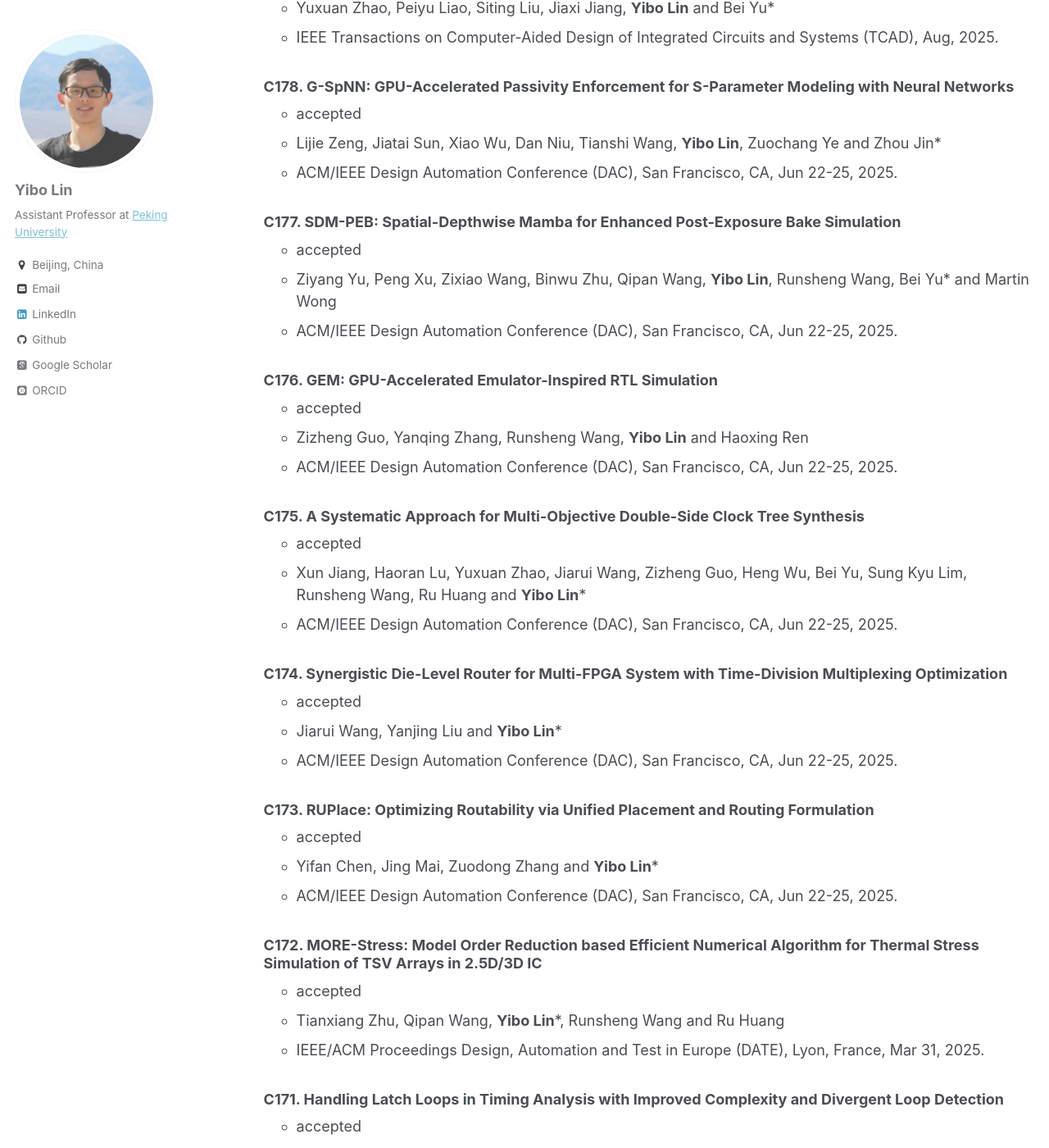
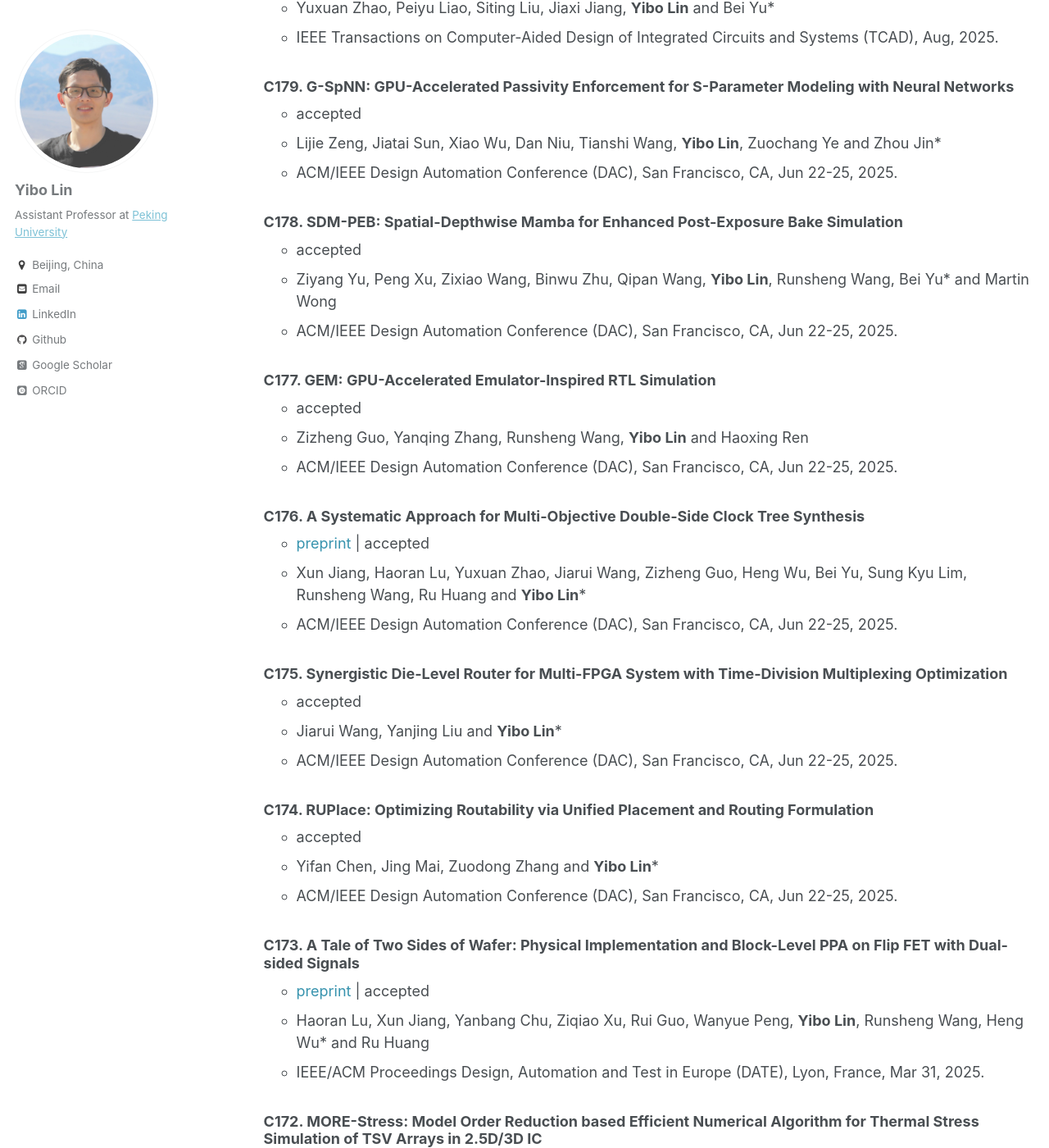
Before and after one commit to limbo018/limbo018.github.io, a Jekyll site: the page built from _pages/publications.md, in a window 1280 px wide and 1400 px high, scrolled down 1147 px. Shown: the whole window at 82% size. Built offline with Jekyll 4.4.1, drawn with Linux system fonts in a browser that asks for light colours; some web fonts are replaced; some of the changed text lies outside the part shown.

Commit message:
add date2025 ffet paper

```diff
--- a/_pages/publications.md
+++ b/_pages/publications.md
@@ -20,59 +20,64 @@ Conference and Journal Papers
 
 * 2025
 
-  ### J183. [Sign-off Timing Considerations via Concurrent Routing Topology Optimization](https://doi.org/10.1109/TCAD.2024.3506216)
+  ### J184. [Sign-off Timing Considerations via Concurrent Routing Topology Optimization](https://doi.org/10.1109/TCAD.2024.3506216)
      * accepted
      * Siting Liu, Ziyi Wang, Fangzhou Liu, **Yibo Lin**, Bei Yu\* and Martin Wong
      * IEEE Transactions on Computer-Aided Design of Integrated Circuits and Systems (TCAD), 2025.
 
-  ### J182. [PDNNet: PDN-Aware GNN-CNN Heterogeneous Network for Dynamic IR Drop Prediction](https://doi.org/10.1109/TCAD.2024.3509796)
+  ### J183. [PDNNet: PDN-Aware GNN-CNN Heterogeneous Network for Dynamic IR Drop Prediction](https://doi.org/10.1109/TCAD.2024.3509796)
      * accepted
      * Yuxiang Zhao, Zhuomin Chai, Xun Jiang, **Yibo Lin**\*, Runsheng Wang and Ru Huang
      * IEEE Transactions on Computer-Aided Design of Integrated Circuits and Systems (TCAD), 2025.
 
-  ### J181. A Unified Deep Reinforcement Learning Approach for Constructing Rectilinear and Octilinear Steiner Minimum Tree
+  ### J182. A Unified Deep Reinforcement Learning Approach for Constructing Rectilinear and Octilinear Steiner Minimum Tree
      * accepted
      * Zhenkun Lin, Genggeng Liu\*, Xing Huang, **Yibo Lin**, Jixin Zhang, Wenhao Liu and Ting-Chi Wang
      * IEEE Transactions on Computer-Aided Design of Integrated Circuits and Systems (TCAD), 2025.
 
-  ### J180. LayoutCopilot: An LLM-powered Multi-agent Collaborative Framework for Interactive Analog Layout Design
+  ### J181. LayoutCopilot: An LLM-powered Multi-agent Collaborative Framework for Interactive Analog Layout Design
      * accepted
      * Bingyang Liu, Haoyi Zhang, Xiaohan Gao, Zichen Kong, Xiyuan Tang, **Yibo Lin**\*, Runsheng Wang and Ru Huang
      * IEEE Transactions on Computer-Aided Design of Integrated Circuits and Systems (TCAD), 2025.
 
-  ### J179. [Analytical Heterogeneous Die-to-Die 3D Placement With Macros](https://doi.org/10.1109/TCAD.2024.3444716)
+  ### J180. [Analytical Heterogeneous Die-to-Die 3D Placement With Macros](https://doi.org/10.1109/TCAD.2024.3444716)
      * Yuxuan Zhao, Peiyu Liao, Siting Liu, Jiaxi Jiang, **Yibo Lin** and Bei Yu\*
      * IEEE Transactions on Computer-Aided Design of Integrated Circuits and Systems (TCAD), Aug, 2025.
 
-  ### C178. G-SpNN: GPU-Accelerated Passivity Enforcement for S-Parameter Modeling with Neural Networks
+  ### C179. G-SpNN: GPU-Accelerated Passivity Enforcement for S-Parameter Modeling with Neural Networks
      * accepted
      * Lijie Zeng, Jiatai Sun, Xiao Wu, Dan Niu, Tianshi Wang, **Yibo Lin**, Zuochang Ye and Zhou Jin\*
      * ACM/IEEE Design Automation Conference (DAC), San Francisco, CA, Jun 22-25, 2025.
 
-  ### C177. SDM-PEB: Spatial-Depthwise Mamba for Enhanced Post-Exposure Bake Simulation
+  ### C178. SDM-PEB: Spatial-Depthwise Mamba for Enhanced Post-Exposure Bake Simulation
      * accepted
      * Ziyang Yu, Peng Xu, Zixiao Wang, Binwu Zhu, Qipan Wang, **Yibo Lin**, Runsheng Wang, Bei Yu\* and Martin Wong
      * ACM/IEEE Design Automation Conference (DAC), San Francisco, CA, Jun 22-25, 2025.
 
-  ### C176. GEM: GPU-Accelerated Emulator-Inspired RTL Simulation
+  ### C177. GEM: GPU-Accelerated Emulator-Inspired RTL Simulation
      * accepted
      * Zizheng Guo, Yanqing Zhang, Runsheng Wang, **Yibo Lin** and Haoxing Ren
      * ACM/IEEE Design Automation Conference (DAC), San Francisco, CA, Jun 22-25, 2025.
 
-  ### C175. A Systematic Approach for Multi-Objective Double-Side Clock Tree Synthesis
-     * accepted
+  ### C176. A Systematic Approach for Multi-Objective Double-Side Clock Tree Synthesis
+     * <a href="/publications/papers/CTS_DAC2025_Jiang.pdf" style="color:#3793ae">preprint</a> \| accepted
      * Xun Jiang, Haoran Lu, Yuxuan Zhao, Jiarui Wang, Zizheng Guo, Heng Wu, Bei Yu, Sung Kyu Lim, Runsheng Wang, Ru Huang and **Yibo Lin**\*
      * ACM/IEEE Design Automation Conference (DAC), San Francisco, CA, Jun 22-25, 2025.
 
-  ### C174. Synergistic Die-Level Router for Multi-FPGA System with Time-Division Multiplexing Optimization
+  ### C175. Synergistic Die-Level Router for Multi-FPGA System with Time-Division Multiplexing Optimization
      * accepted
      * Jiarui Wang, Yanjing Liu and **Yibo Lin**\*
      * ACM/IEEE Design Automation Conference (DAC), San Francisco, CA, Jun 22-25, 2025.
 
-  ### C173. RUPlace: Optimizing Routability via Unified Placement and Routing Formulation
+  ### C174. RUPlace: Optimizing Routability via Unified Placement and Routing Formulation
      * accepted
      * Yifan Chen, Jing Mai, Zuodong Zhang and **Yibo Lin**\*
      * ACM/IEEE Design Automation Conference (DAC), San Francisco, CA, Jun 22-25, 2025.
+
+  ### C173. A Tale of Two Sides of Wafer: Physical Implementation and Block-Level PPA on Flip FET with Dual-sided Signals
+     * <a href="/publications/papers/FFET_DATE2025_Lu.pdf" style="color:#3793ae">preprint</a> \| accepted
+     * Haoran Lu, Xun Jiang, Yanbang Chu, Ziqiao Xu, Rui Guo, Wanyue Peng, **Yibo Lin**, Runsheng Wang, Heng Wu\* and Ru Huang
+     * IEEE/ACM Proceedings Design, Automation and Test in Europe (DATE), Lyon, France, Mar 31, 2025.
 
   ### C172. MORE-Stress: Model Order Reduction based Efficient Numerical Algorithm for Thermal Stress Simulation of TSV Arrays in 2.5D/3D IC
      * accepted
@@ -90,7 +95,7 @@ Conference and Journal Papers
      * IEEE/ACM Proceedings Design, Automation and Test in Europe (DATE), Lyon, France, Mar 31, 2025.
 
   ### C169. LEGALM: Efficient Legalization for Mixed-Cell-Height Circuits with Linearized Augmented Lagrangian Method
-     * accepted
+     * <a href="/publications/papers/PLACE_ISPD2025_Mai.pdf" style="color:#3793ae">preprint</a> \| accepted
      * Jing Mai, Chunyuan Zhao, Zuodong Zhang, Zhixiong Di, **Yibo Lin**\*, Runsheng Wang and Ru Huang
      * ACM International Symposium on Physical Design (ISPD), Austin, TX, Mar 16-19, 2025.
 
```
Also changed, not shown: _includes/publications_cv.md (+14 -12 lines), ref/publications.bib (+17 -2 lines), 7 other files.
